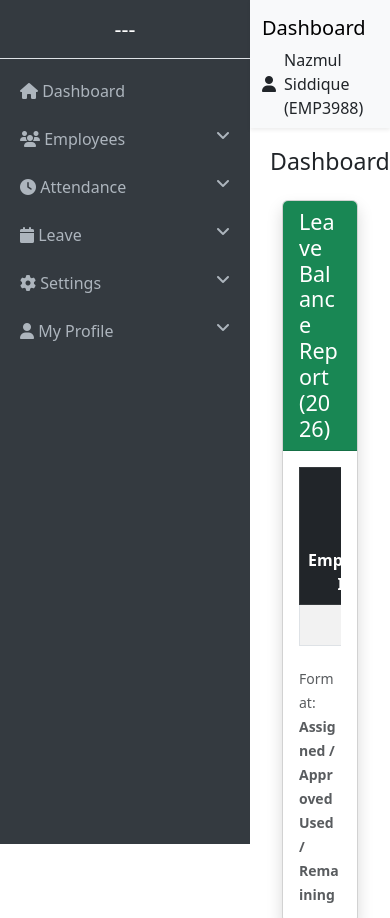
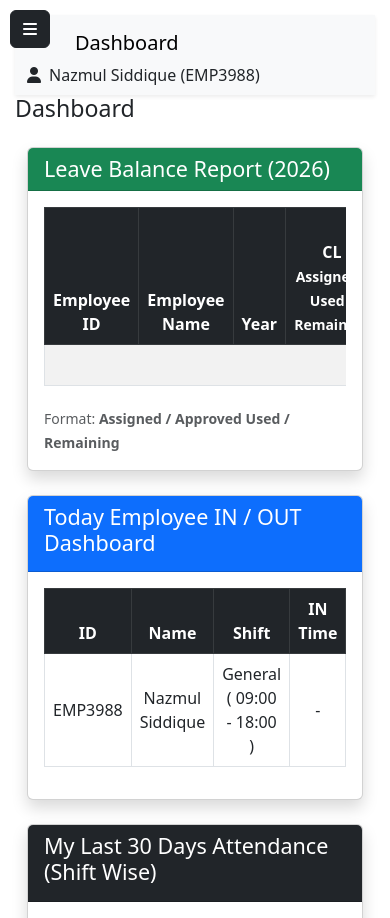
Before and after one commit to nazmulsiddique/hrms, a PHP site: page /hrms/index.php in a window 390 px wide. Shown: the top 918 px of the page. Run offline with PHP 8.4, Linux system fonts and the light colour scheme; a user stored in the database is signed in; data comes from the database, SQL or seed files in the repository; a stand-in replaces the project's code that opens the database connection.

Commit message:
dashboard modification done

```diff
--- a/includes/header.php
+++ b/includes/header.php
@@ -4,40 +4,97 @@ require_once(BASE_PATH . '/config/db.php');
 $hideLayout = $hideLayout ?? false;
 ?>
 <!DOCTYPE html>
-<html>
+<html lang="en">
 <head>
+    <meta charset="UTF-8">
+    <meta name="viewport" content="width=device-width, initial-scale=1.0">
     <title>HRMS Dashboard</title>
 
     <!-- Bootstrap 5 -->
-    <link href="https://cdn.jsdelivr.net/npm/bootstrap@5.3.0/dist/css/bootstrap.min.css" rel="stylesheet">
+    <link rel="stylesheet"
+          href="https://cdn.jsdelivr.net/npm/bootstrap@5.3.0/dist/css/bootstrap.min.css">
 
     <!-- Font Awesome -->
-    <link rel="stylesheet" href="https://cdnjs.cloudflare.com/ajax/libs/font-awesome/6.5.0/css/all.min.css">
+    <link rel="stylesheet"
+          href="https://cdnjs.cloudflare.com/ajax/libs/font-awesome/6.5.0/css/all.min.css">
 
     <style>
         body {
             overflow-x: hidden;
         }
+
+        /*
+        ==========================================
+        SIDEBAR (DESKTOP)
+        ==========================================
+        */
         .sidebar {
             width: 250px;
-            height: 100vh;
+            min-height: 100vh;
             position: fixed;
+            top: 0;
+            left: 0;
+            z-index: 1040;
             background: #343a40;
             color: #fff;
         }
+
         .sidebar a {
             color: #adb5bd;
             text-decoration: none;
             padding: 12px 20px;
             display: block;
         }
+
         .sidebar a:hover {
             background: #495057;
             color: #fff;
         }
+
+        /*
+        ==========================================
+        CONTENT AREA
+        ==========================================
+        */
         .content {
             margin-left: 250px;
             padding: 20px;
+        }
+
+        /*
+        ==========================================
+        MOBILE SIDEBAR (OFFCANVAS)
+        ==========================================
+        */
+        @media (max-width: 991.98px) {
+            .sidebar {
+                position: static;
+                width: 100%;
+                min-height: auto;
+            }
+
+            .content {
+                margin-left: 0;
+                padding: 15px;
+            }
+        }
+
+        /*
+        ==========================================
+        MOBILE TOGGLE BUTTON
+        ==========================================
+        */
+        .mobile-menu-btn {
+            position: fixed;
+            top: 10px;
+            left: 10px;
+            z-index: 1060;
+        }
+
+        @media (min-width: 992px) {
+            .mobile-menu-btn {
+                display: none;
+            }
         }
     </style>
 </head>
@@ -45,11 +102,52 @@ $hideLayout = $hideLayout ?? false;
 <body>
 
 <?php if (!$hideLayout): ?>
-    <?php include(BASE_PATH . '/includes/sidebar.php'); ?>
+
+    <!-- MOBILE MENU BUTTON -->
+    <button class="btn btn-dark mobile-menu-btn d-lg-none"
+            type="button"
+            data-bs-toggle="offcanvas"
+            data-bs-target="#mobileSidebar"
+            aria-controls="mobileSidebar">
+        <i class="fas fa-bars"></i>
+    </button>
+
+    <!-- DESKTOP SIDEBAR -->
+    <div class="d-none d-lg-block">
+        <?php include(BASE_PATH . '/includes/sidebar.php'); ?>
+    </div>
+
+    <!-- MOBILE SIDEBAR -->
+    <div class="offcanvas offcanvas-start bg-dark text-white"
+         tabindex="-1"
+         id="mobileSidebar"
+         aria-labelledby="mobileSidebarLabel">
+
+        <div class="offcanvas-header border-bottom border-secondary">
+            <h5 class="offcanvas-title ps-5 ps-md-0" id="mobileSidebarLabel">
+                HRMS Menu
+            </h5>
+
+            <button type="button"
+                    class="btn-close btn-close-white"
+                    data-bs-dismiss="offcanvas"
+                    aria-label="Close">
+            </button>
+        </div>
+
+        <div class="offcanvas-body p-0">
+            <?php include(BASE_PATH . '/includes/sidebar.php'); ?>
+        </div>
+    </div>
+
+
+
+    <!-- MAIN CONTENT -->
+    <div class="content">
+    <!-- NAVBAR -->
     <?php include(BASE_PATH . '/includes/navbar.php'); ?>
-
-    <div class="content">
 <?php else: ?>
 
     <div class="full-content">
+
 <?php endif; ?>
--- a/includes/navbar.php
+++ b/includes/navbar.php
@@ -7,11 +7,9 @@ $user_name = $_SESSION['employee_name'] ?? 'Guest';
 $user_id = $_SESSION['employee_id'] ?? 'User';
 ?>
 
-<nav class="navbar navbar-light bg-light shadow-sm" style="margin-left:250px;">
+<nav class="navbar navbar-light bg-light shadow-sm">
     <div class="container-fluid">
-
-        <span class="navbar-brand">Dashboard</span>
-
+        <span class="navbar-brand ps-5 ps-md-0">Dashboard</span>
         <div class="d-flex align-items-center gap-2">
             <i class="fa fa-user"></i>
             <span>
--- a/includes/sidebar.php
+++ b/includes/sidebar.php
@@ -77,12 +77,12 @@
         <i class="fa fa-angle-down float-end"></i>
     </a>
     <div class="collapse ps-3" id="accountMenu">
-        <a href="<?php echo BASE_URL; ?>profile.php">
+        <!-- <a href="<?php //echo BASE_URL; ?>profile.php">
             <i class="fa fa-user"></i> My Profile
         </a>
-        <a href="<?php echo BASE_URL; ?>change-password.php">
+        <a href="<?php //echo BASE_URL; ?>change-password.php">
             <i class="fa fa-key"></i> Change Password
-        </a>
+        </a> -->
         <a href="<?php echo BASE_URL; ?>logout.php"
        onclick="return confirm('Are you sure you want to logout?')"
        class="text-danger">
--- a/index.php
+++ b/index.php
@@ -173,7 +173,7 @@
         $total_emp = mysqli_fetch_assoc(mysqli_query($conn, "SELECT COUNT(*) as total FROM employees"));
         ?>
     <!-- Card 1 -->
-    <div class="col-md-4">
+    <div class="col-md-4 mb-2">
         <div class="card shadow border-0">
             <div class="card-body d-flex justify-content-between align-items-center">
                 <div>
@@ -185,7 +185,7 @@
         </div>
     </div>
     <!-- Card 2 -->
-    <div class="col-md-4">
+    <div class="col-md-4 mb-2">
         <div class="card shadow border-0">
             <div class="card-body d-flex justify-content-between align-items-center">
                 <div>
@@ -215,7 +215,7 @@
         </div>
     </div>
     <!-- Card 3 -->
-    <div class="col-md-4">
+    <div class="col-md-4 mb-2">
         <div class="card shadow border-0">
             <div class="card-body d-flex justify-content-between align-items-center">
                 <div>
```
